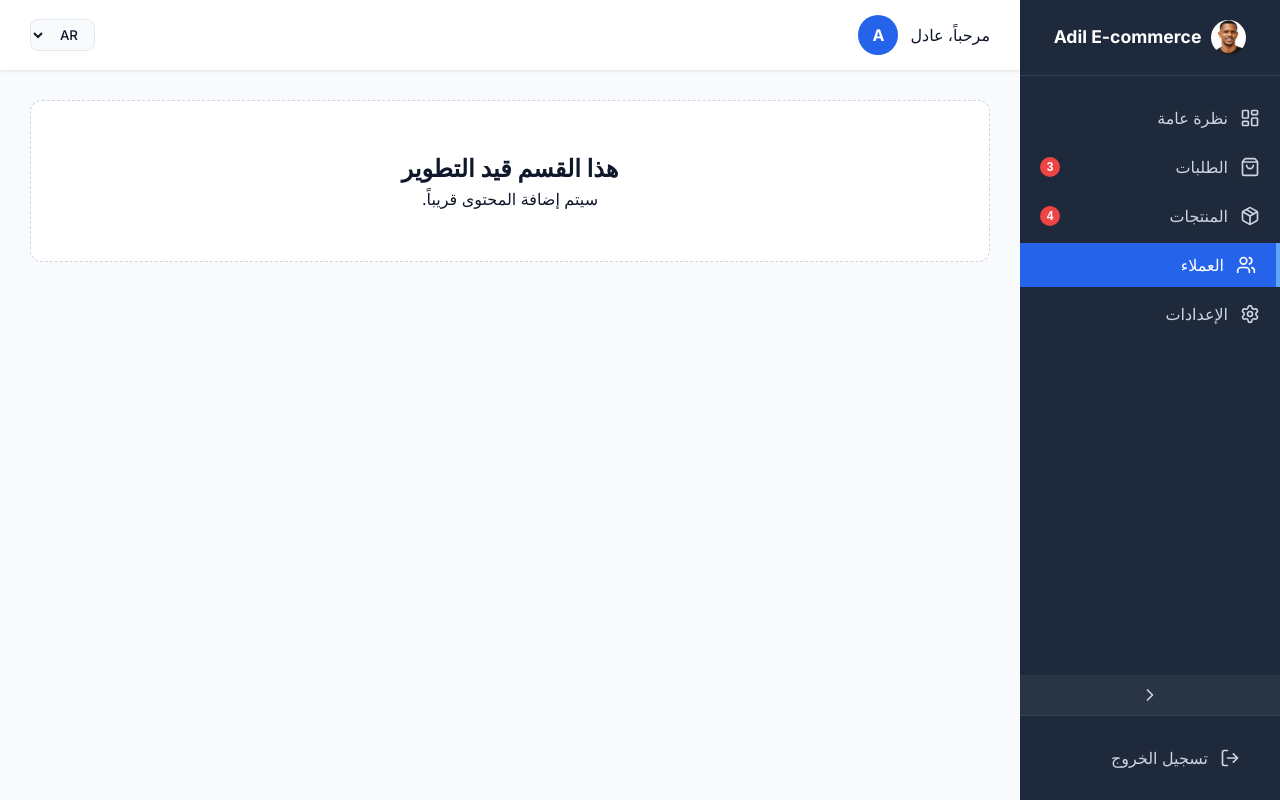
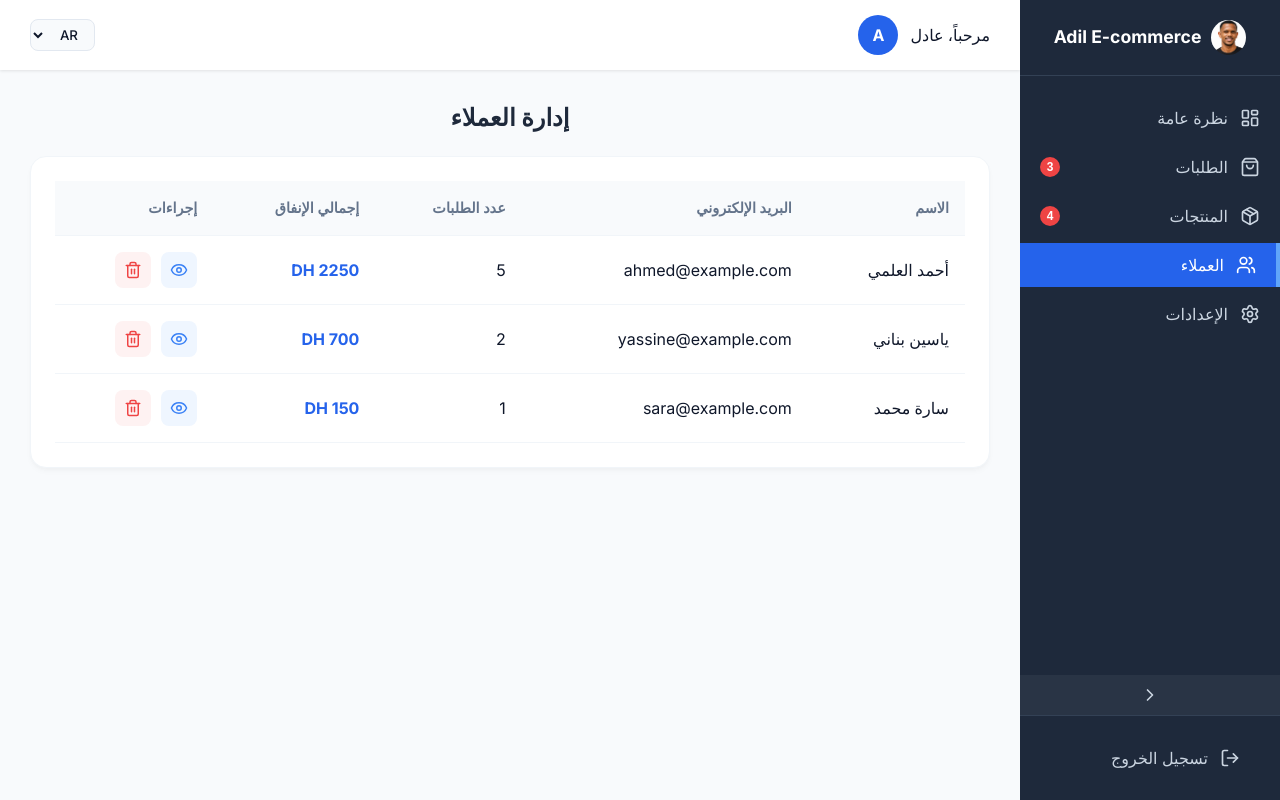
Before and after one commit to LAMKADEMADIL/adil-ecommerce, a React (Vite) app: page /admin in a window 1280 px wide. Both pictures are taken after a click on the button "العملاء". Built offline with nearby package versions, Linux system fonts and the light colour scheme.

Commit message:
feat: ajouter la page clients et mettre à jour le README

```diff
--- a/src/pages/AdminDashboard.tsx
+++ b/src/pages/AdminDashboard.tsx
@@ -10,6 +10,13 @@ const MOCK_ORDERS = [
   { id: '#1001', customer: 'أحمد العلمي', product: 'Pack Voyage & Sac à Dos Cuir', total: '450 DH', status: 'pending', date: '2023-10-25' },
   { id: '#1002', customer: 'ياسين بناني', product: 'Sac à Main Élégant', total: '350 DH', status: 'shipped', date: '2023-10-24' },
   { id: '#1003', customer: 'سارة محمد', product: 'Portefeuille Classique', total: '150 DH', status: 'delivered', date: '2023-10-22' },
+];
+
+// بيانات وهمية للعملاء
+const MOCK_CUSTOMERS = [
+  { id: '#C101', name: 'أحمد العلمي', email: 'ahmed@example.com', orders: 5, totalSpent: '2250 DH' },
+  { id: '#C102', name: 'ياسين بناني', email: 'yassine@example.com', orders: 2, totalSpent: '700 DH' },
+  { id: '#C103', name: 'سارة محمد', email: 'sara@example.com', orders: 1, totalSpent: '150 DH' },
 ];
 
 export default function AdminDashboard() {
@@ -294,7 +301,49 @@ export default function AdminDashboard() {
             </div>
           )}
 
-          {activeTab !== 'overview' && activeTab !== 'products' && activeTab !== 'orders' && (
+          {activeTab === 'customers' && (
+            <div className="customers-section">
+              <div className="section-header" style={{ marginBottom: '20px' }}>
+                <h2 className="section-title">{isRTL ? 'إدارة العملاء' : 'Gestion des Clients'}</h2>
+              </div>
+
+              <div className="table-responsive table-card">
+                <table className="admin-table">
+                  <thead>
+                    <tr>
+                      <th>{isRTL ? 'الاسم' : 'Nom'}</th>
+                      <th>{isRTL ? 'البريد الإلكتروني' : 'Email'}</th>
+                      <th>{isRTL ? 'عدد الطلبات' : 'Commandes'}</th>
+                      <th>{isRTL ? 'إجمالي الإنفاق' : 'Total dépensé'}</th>
+                      <th>{isRTL ? 'إجراءات' : 'Actions'}</th>
+                    </tr>
+                  </thead>
+                  <tbody>
+                    {MOCK_CUSTOMERS.map((customer) => (
+                      <tr key={customer.id}>
+                        <td style={{ fontWeight: 500 }}>{customer.name}</td>
+                        <td>{customer.email}</td>
+                        <td>{customer.orders}</td>
+                        <td style={{ color: 'var(--primary-color)', fontWeight: 'bold' }}>{customer.totalSpent}</td>
+                        <td>
+                          <div style={{ display: 'flex', gap: '10px' }}>
+                            <button className="action-btn edit-btn" title={isRTL ? 'عرض التفاصيل' : 'Voir les détails'}>
+                              <Eye size={18} />
+                            </button>
+                            <button className="action-btn delete-btn" title={isRTL ? 'حذف' : 'Supprimer'}>
+                              <Trash2 size={18} />
+                            </button>
+                          </div>
+                        </td>
+                      </tr>
+                    ))}
+                  </tbody>
+                </table>
+              </div>
+            </div>
+          )}
+
+          {activeTab !== 'overview' && activeTab !== 'products' && activeTab !== 'orders' && activeTab !== 'customers' && (
             <div className="placeholder-section">
               <h2>{isRTL ? 'هذا القسم قيد التطوير' : 'Cette section est en cours de développement'}</h2>
               <p>{isRTL ? 'سيتم إضافة المحتوى قريباً.' : 'Le contenu sera ajouté bientôt.'}</p>
```
Also changed, not shown: 1 other file (tests, documents, lock files or other folders).
